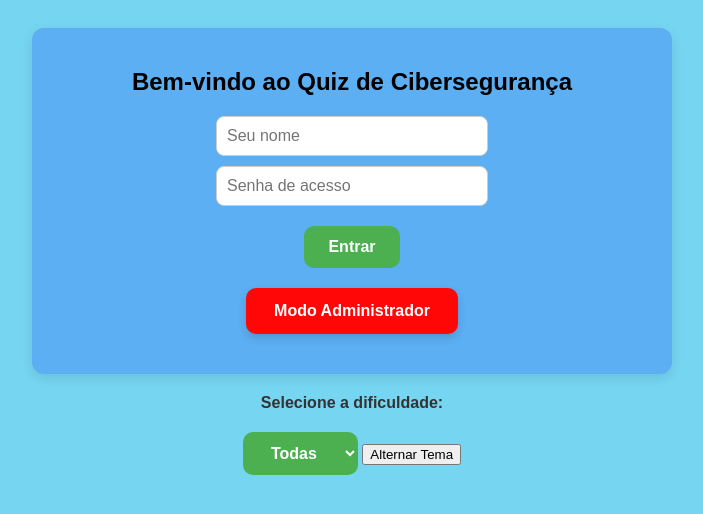
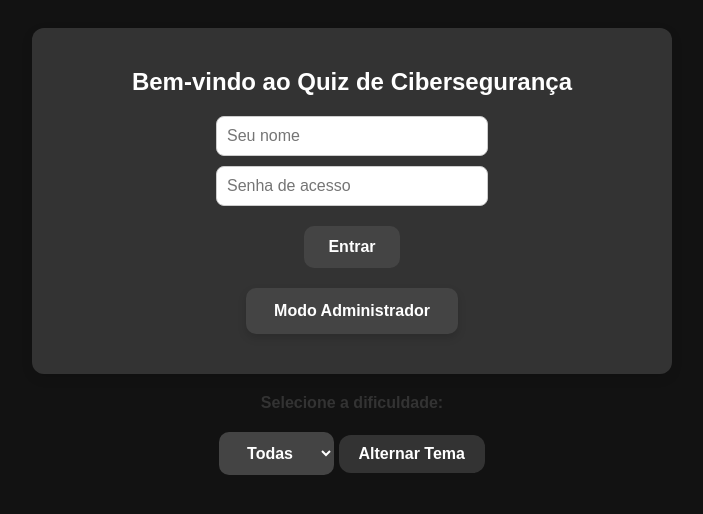
Before and after one commit to fakedriscoll/Trabalho-PEX, a plain HTML site: page index.html in a window 1280 px wide. Both pictures are taken after a click on the button "Alternar Tema". Shown: the whole page, without its empty margins (288-991 px from the left). Drawn offline with Linux system fonts and the light colour scheme.

Commit message:
Update style.css

```diff
--- a/style.css
+++ b/style.css
@@ -3,6 +3,7 @@ body {
   background-color: #76d5f1;
   text-align: center;
   padding: 20px;
+  transition: background-color 0.3s ease, color 0.3s ease;
 }
 
 h2 {
@@ -16,6 +17,7 @@ h2 {
   background-color: rgb(92, 175, 243);
   border-radius: 12px;
   box-shadow: 0 4px 12px rgba(0, 0, 0, 0.1);
+  transition: background-color 0.3s ease, color 0.3s ease;
 }
 
 .answer-button {
@@ -187,3 +189,81 @@ label[for="difficulty-select"] {
   background-color: #e0e0e0;  /* Cor de fundo mais clara */
   cursor: not-allowed;        /* Muda o cursor para indicar que está desabilitado */
 }
+
+/* Tema claro (padrão) */
+body {
+  background-color: #76d5f1;
+  color: #333;
+}
+
+#quiz, #score-container, #admin-panel, #login-screen {
+  background-color: rgb(92, 175, 243);
+  color: #333;
+}
+
+/* Tema escuro */
+body.dark-mode {
+  background-color: #121212;
+  color: #fff;
+}
+
+body.dark-mode #quiz,
+body.dark-mode #score-container,
+body.dark-mode #admin-panel,
+body.dark-mode #login-screen {
+  background-color: #333;
+  color: #fff;
+}
+
+body.dark-mode #next-button,
+body.dark-mode #login-button,
+body.dark-mode #restart-button,
+body.dark-mode #admin-mode-button,
+body.dark-mode #difficulty-select {
+  background-color: #444;
+  color: #fff;
+}
+
+body.dark-mode .answer-button {
+  background-color: #444;
+  color: #fff;
+}
+
+body.dark-mode #next-button:hover,
+body.dark-mode #login-button:hover,
+body.dark-mode #restart-button:hover,
+body.dark-mode #admin-mode-button:hover,
+body.dark-mode #difficulty-select:hover {
+  background-color: #555;
+}
+
+/* Estilizando o botão de alternância de tema */
+#theme-toggle {
+  padding: 10px 20px;
+  background-color: #4caf50;  /* Cor verde para o tema claro */
+  color: white;
+  font-size: 16px;
+  font-weight: bold;
+  border: none;
+  border-radius: 12px;
+  cursor: pointer;
+  transition: background-color 0.3s, transform 0.2s;
+  margin-top: 20px;
+}
+
+#theme-toggle:hover {
+  background-color: #388E3C;  /* Cor verde escuro para hover */
+  transform: translateY(-2px); /* Levanta o botão ao passar o mouse */
+}
+
+#theme-toggle:active {
+  transform: translateY(2px); /* Efeito de pressão no clique */
+}
+
+body.dark-mode #theme-toggle {
+  background-color: #333;  /* Cor escura para o tema escuro */
+}
+
+body.dark-mode #theme-toggle:hover {
+  background-color: #555;  /* Cor de hover mais escura no tema escuro */
+}
```
